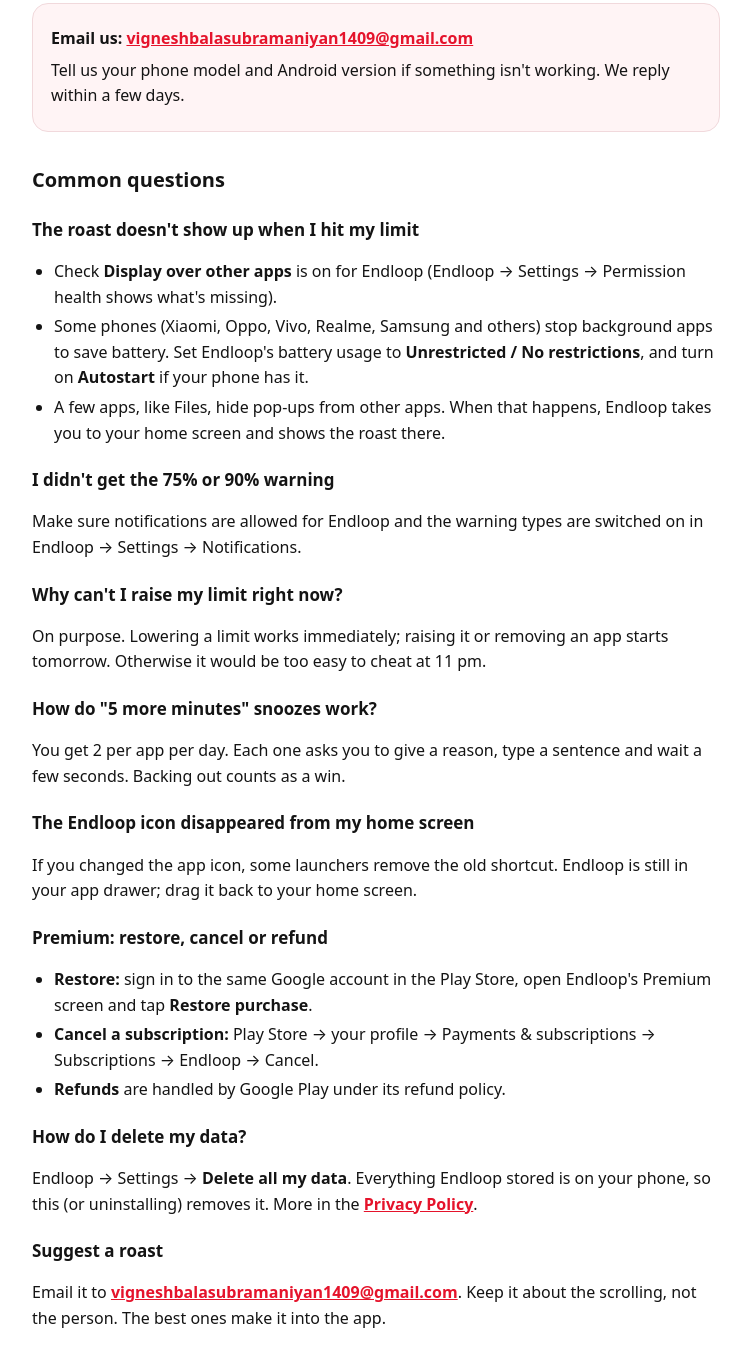
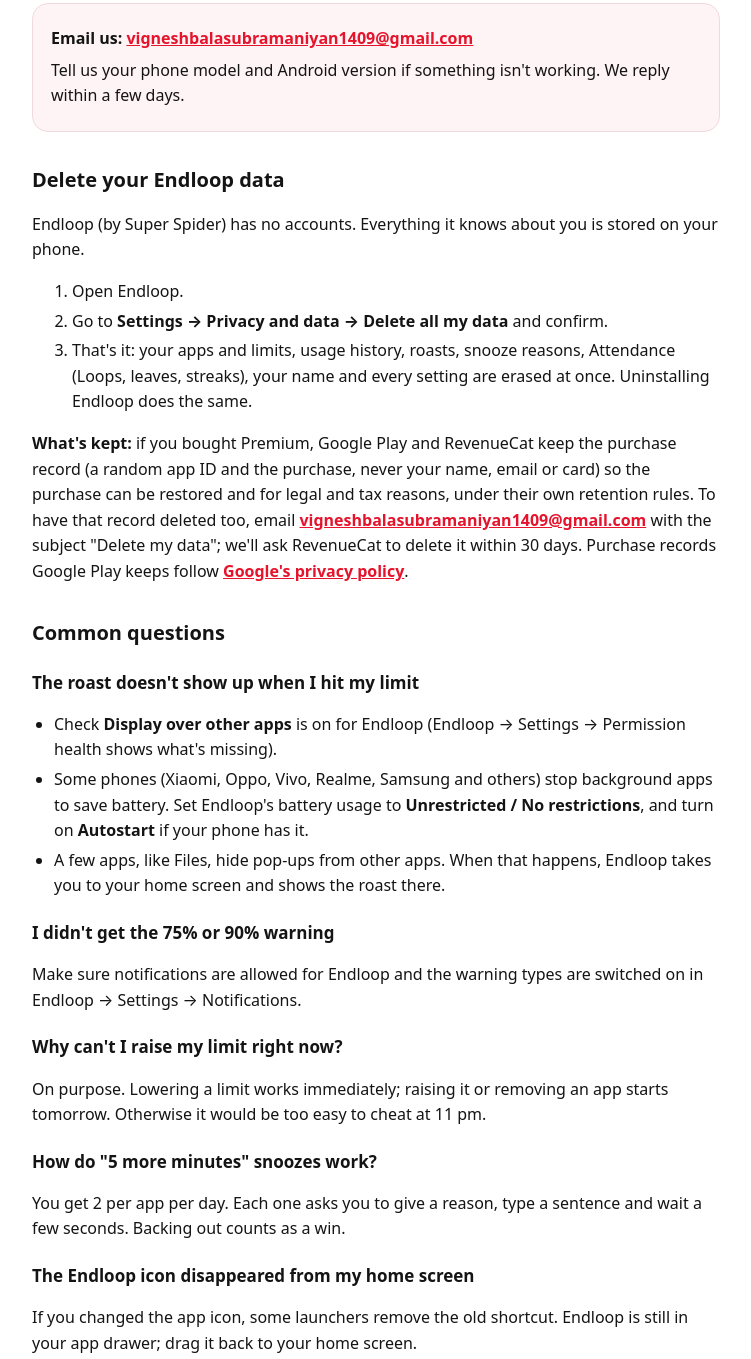
Before and after one commit to super-spiderr/endloop-site, a plain HTML site: page support.html in a window 1280 px wide. Shown: the part 222-1581 px from the top of the page, without its empty margins (264-1015 px from the left). Drawn offline with Linux system fonts and the light colour scheme.

Commit message:
Support: a "Delete your Endloop data" section for the Play data-deletion link
Steps in the app, what's erased, what's kept (Google Play / RevenueCat purchase
record) and how to have that deleted too. Linked as support.html#delete-data.

Co-Authored-By: Claude Opus 5.5 <noreply@anthropic.com>
Claude-Session: https://claude.ai/code/session_01KhUKXZLKKPRVbqENAB7D2P

```diff
--- a/support.html
+++ b/support.html
@@ -25,6 +25,15 @@
   <p><strong>Email us:</strong> <a href="mailto:vigneshbalasubramaniyan1409@gmail.com?subject=Endloop%20help">vigneshbalasubramaniyan1409@gmail.com</a></p>
   <p>Tell us your phone model and Android version if something isn't working. We reply within a few days.</p>
 </div>
+
+<h2 id="delete-data">Delete your Endloop data</h2>
+<p>Endloop (by Super Spider) has no accounts. Everything it knows about you is stored on your phone.</p>
+<ol>
+  <li>Open Endloop.</li>
+  <li>Go to <strong>Settings → Privacy and data → Delete all my data</strong> and confirm.</li>
+  <li>That's it: your apps and limits, usage history, roasts, snooze reasons, Attendance (Loops, leaves, streaks), your name and every setting are erased at once. Uninstalling Endloop does the same.</li>
+</ol>
+<p><strong>What's kept:</strong> if you bought Premium, Google Play and RevenueCat keep the purchase record (a random app ID and the purchase, never your name, email or card) so the purchase can be restored and for legal and tax reasons, under their own retention rules. To have that record deleted too, email <a href="mailto:vigneshbalasubramaniyan1409@gmail.com?subject=Endloop%20delete%20my%20data">vigneshbalasubramaniyan1409@gmail.com</a> with the subject "Delete my data"; we'll ask RevenueCat to delete it within 30 days. Purchase records Google Play keeps follow <a href="https://policies.google.com/privacy">Google's privacy policy</a>.</p>
 
 <h2>Common questions</h2>
 
@@ -55,7 +64,7 @@
 </ul>
 
 <h3>How do I delete my data?</h3>
-<p>Endloop → Settings → <strong>Delete all my data</strong>. Everything Endloop stored is on your phone, so this (or uninstalling) removes it. More in the <a href="privacy.html">Privacy Policy</a>.</p>
+<p>See <a href="#delete-data">Delete your Endloop data</a> above. More in the <a href="privacy.html">Privacy Policy</a>.</p>
 
 <h3>Suggest a roast</h3>
 <p>Email it to <a href="mailto:vigneshbalasubramaniyan1409@gmail.com?subject=Roast%20suggestion">vigneshbalasubramaniyan1409@gmail.com</a>. Keep it about the scrolling, not the person. The best ones make it into the app.</p>
```
